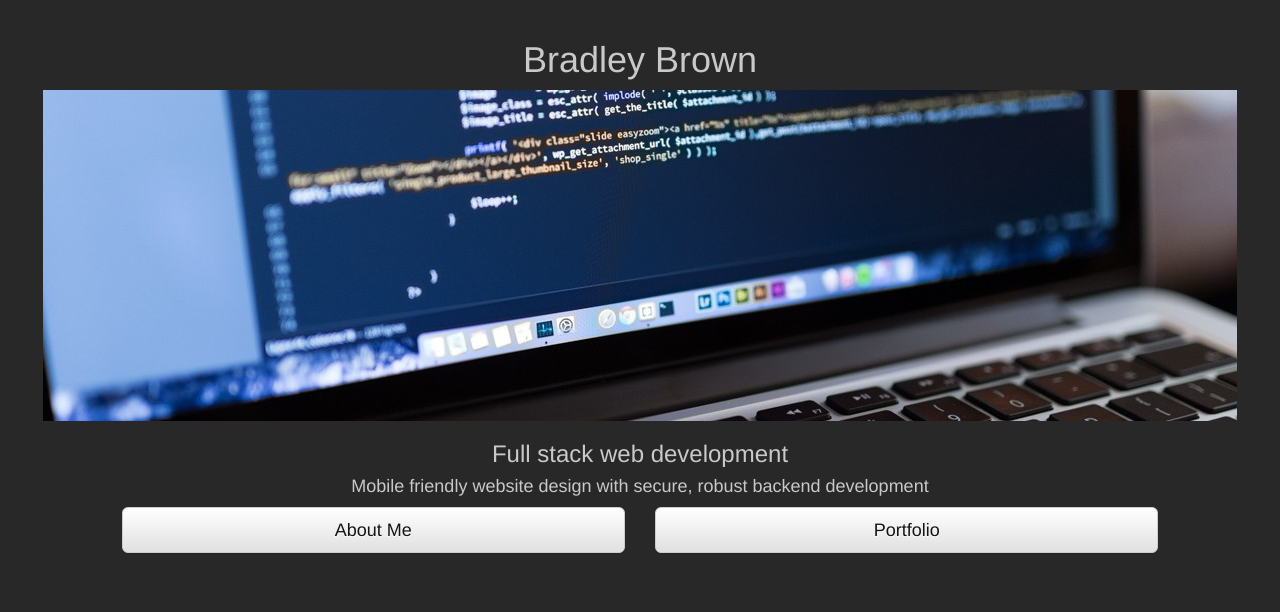
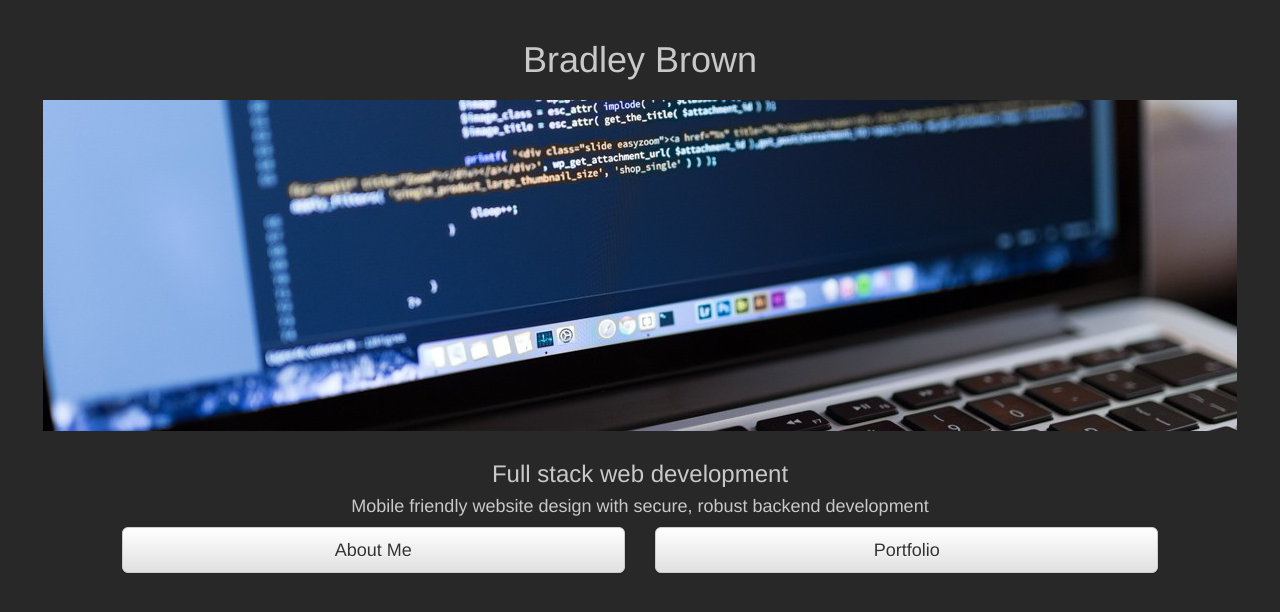
Before and after one commit to brbrown59/tallninjacoding, a PHP site: page / in a window 1280 px wide. Shown: the part 52-664 px from the top of the page. Run offline with PHP 8.4, Linux system fonts and the light colour scheme; some libraries are stand-ins or nearby versions.

Commit message:
created composer.json

```diff
--- /dev/null
+++ b/composer.json
@@ -0,0 +1,5 @@
+{
+  "require": {
+    "swiftmailer/swiftmailer": "@stable"
+  }
+}
--- a/public_html/css/styles.css
+++ b/public_html/css/styles.css
@@ -29,9 +29,13 @@
 	padding: 20px;
 }
 
-.btn-default {
-	color: #141414 !important;
-	background-color: #C9C9C9;
+.btn-info {
+	color: #000000 !important;
+	background-color: #C9C9C9 !important;
+}
+
+.home-picture {
+	padding: 10px;
 }
 
 body {
--- a/public_html/index.php
+++ b/public_html/index.php
@@ -60,7 +60,7 @@
 			</div>
 			<!--image goes here, only on desktop screens-->
 			<div class="row">
-				<div class="col-md-12 visible-md-block visible-lg-block">
+				<div class="col-md-12 visible-md-block visible-lg-block home-picture">
 					<img src="img/coding_banner.png" class="img-responsive center-block"
 						  alt="Code on a laptop"/>
 				</div>
```
